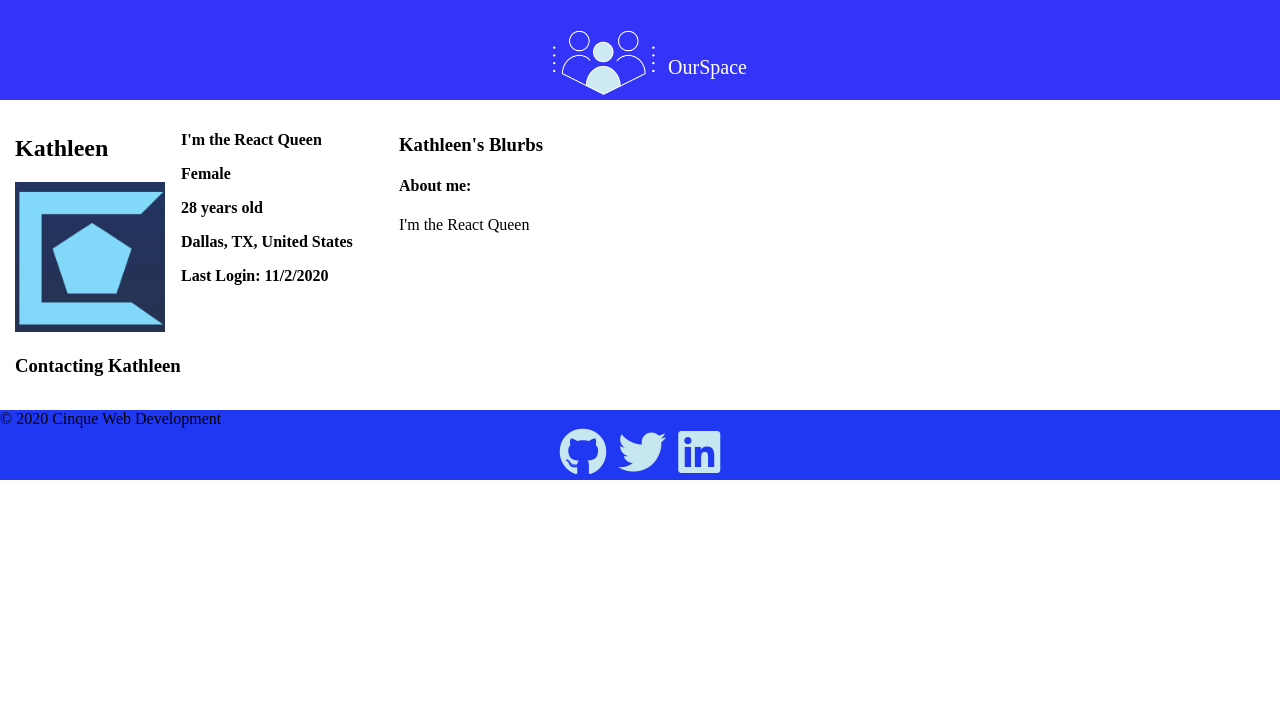
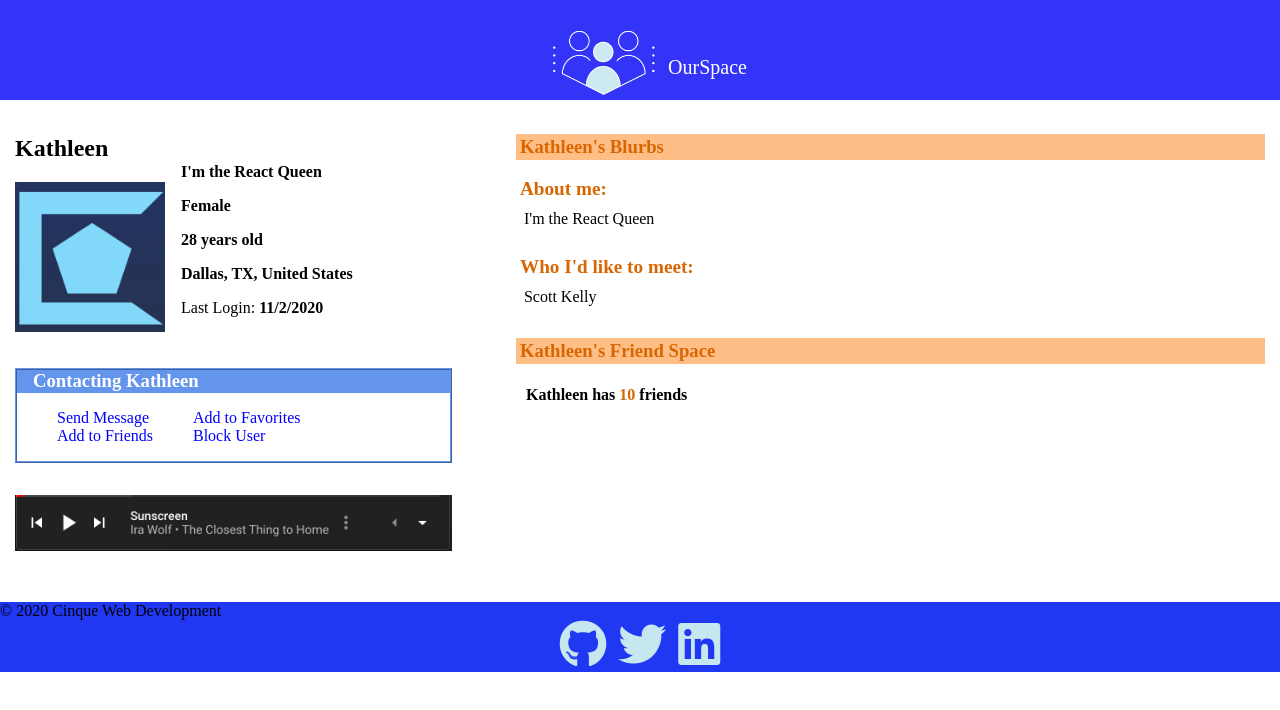
Before and after one commit to Cinque-Web-Development/myspace.rn, a React (Create React App) app: page /user in a window 1280 px wide. Shown: the top 710 px of the page. Built offline with nearby package versions, Linux system fonts and the light colour scheme.

Commit message:
add more styling to user page

```diff
--- a/src/Pages/UserPage/UserPage.css
+++ b/src/Pages/UserPage/UserPage.css
@@ -4,7 +4,7 @@
 }
 
 .left-col {
-	width: 30vw;
+	width: 35vw;
 }
 
 .profile-photo {
@@ -13,13 +13,75 @@
 
 .right-col {
 	width: 60vw;
+	margin-left: 5vw;
 }
 
 .user-info {
 	display: flex;
+	margin-bottom: 2rem;
 }
 
 .user-info-right {
-	padding-left: 1rem;
+	padding: 2rem 0 0 1rem;
 	font-weight: bold;
 }
+
+#last-login {
+	font-weight: normal;
+}
+
+.contact-links {
+	border: 2px ridge cornflowerblue;
+}
+
+.contact-heading {
+	background-color: cornflowerblue;
+	color: #fff;
+	font-weight: bold;
+	margin: 0;
+	padding-left: 1rem;
+	border-bottom: 1px ridge cornflowerblue;
+}
+
+.contact-links-wrapper {
+	display: flex;
+}
+
+.contact-links-wrapper > ul {
+	list-style: none;
+}
+
+.music-player {
+	width: 100%;
+	margin: 2rem 0;
+}
+
+.blurbs {
+	margin-bottom: 2rem;
+}
+
+.orange-heading {
+	background-color: rgb(255, 190, 133);
+	color: rgb(216, 102, 2);
+	padding: 2px 4px;
+}
+
+.user-about-heading {
+	color: rgb(216, 102, 2);
+	font-size: 1.2rem;
+	padding-left: 4px;
+	margin: 0;
+}
+
+.user-about {
+	padding-left: 8px;
+	margin: 10px 0;
+}
+
+.friends-wrapper {
+	padding-left: 10px;
+}
+
+#friend-count {
+	color: rgb(216, 102, 2);
+}
--- a/src/Pages/UserPage/UserPage.js
+++ b/src/Pages/UserPage/UserPage.js
@@ -1,7 +1,9 @@
 import React from 'react';
+import { Link } from 'react-router-dom';
 
 import './UserPage.css';
 import profilePhoto from '../../Assets/profile-photo-placeholder.png';
+import musicPlayer from '../../Assets/music-player-placeholder.png';
 
 export default function UserPage() {
 	return (
@@ -17,21 +19,57 @@ export default function UserPage() {
 						<p>Female</p>
 						<p>28 years old</p>
 						<p>Dallas, TX, United States</p>
-						<p>Last Login: 11/2/2020</p>
+						<p>
+							<span id="last-login">Last Login:</span> 11/2/2020
+						</p>
 					</div>
 				</div>
 				<div className="contact-links">
-					<h3>Contacting Kathleen</h3>
+					<h3 className="contact-heading">Contacting Kathleen</h3>
+					<div className="contact-links-wrapper">
+						<ul>
+							<li>
+								<Link>Send Message</Link>
+							</li>
+							<li>
+								<Link>Add to Friends</Link>
+							</li>
+						</ul>
+						<ul>
+							<li>
+								<Link>Add to Favorites</Link>
+							</li>
+							<li>
+								<Link>Block User</Link>
+							</li>
+						</ul>
+					</div>
 				</div>
-				<div className="profile-song"></div>
+				<div className="profile-song">
+					<img src={musicPlayer} className="music-player"></img>
+				</div>
+				<div className="profile-details"></div>
 			</div>
 			<div className="right-col">
-				<div>
-					<h3>Kathleen's Blurbs</h3>
+				<div className="blurbs">
+					<h3 className="orange-heading">Kathleen's Blurbs</h3>
 					<h4 className="user-about-heading">About me:</h4>
 					<p className="user-about">I'm the React Queen</p>
+					<br />
+					<h4 className="user-about-heading">
+						Who I'd like to meet:
+					</h4>
+					<p className="user-about">Scott Kelly</p>
 				</div>
-				<div className="user-friends"></div>
+				<div className="user-friends">
+					<h3 className="orange-heading">Kathleen's Friend Space</h3>
+					<div className="friends-wrapper">
+						<h4>
+							Kathleen has <span id="friend-count">10</span>{' '}
+							friends
+						</h4>
+					</div>
+				</div>
 			</div>
 		</div>
 	);
```
Also changed, not shown: src/Assets/music-player-placeholder.png (added).
